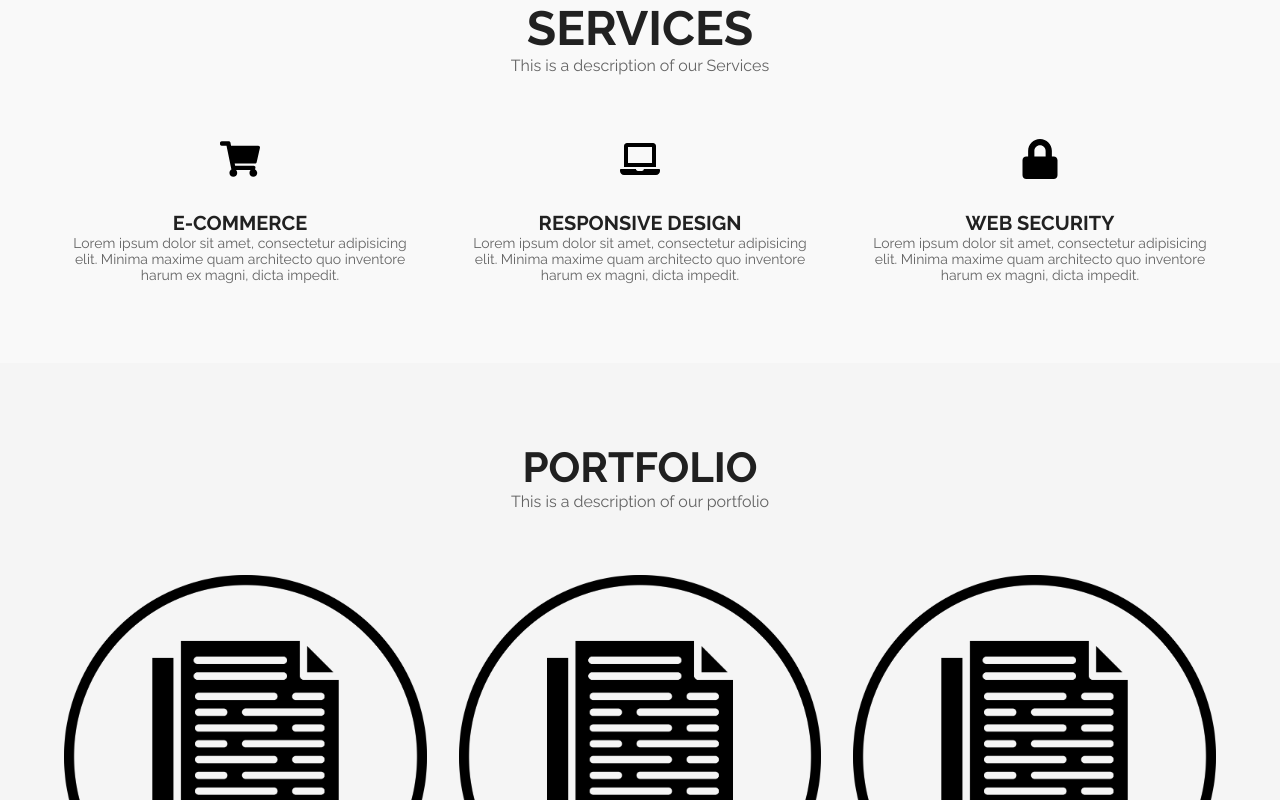
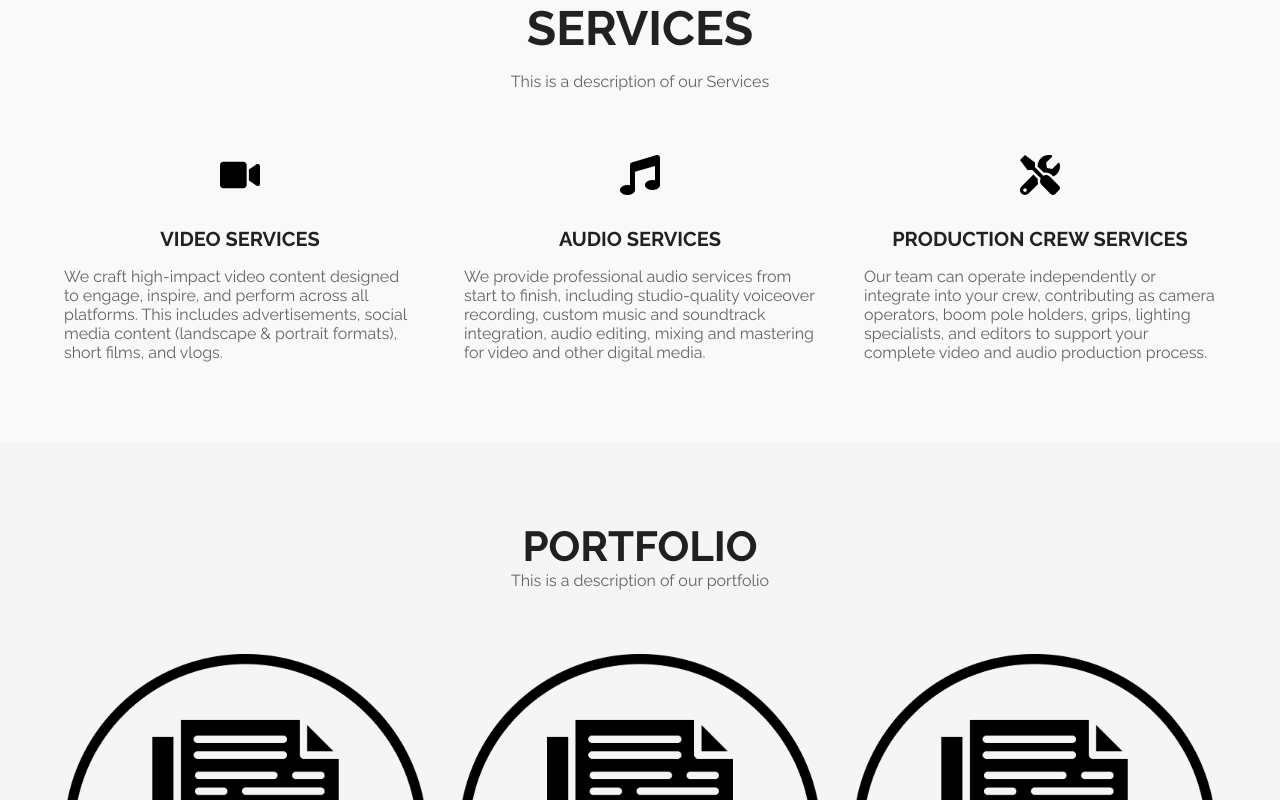
Before and after one commit to tbro-dev/bmm-site, a Next.js app: page / in a window 1280 px wide. Shown: the part 944-1744 px from the top of the page. Built offline with nearby package versions, Linux system fonts and the light colour scheme; what @mui/material-nextjs would draw is missing.

Commit message:
feat: implement contact us transition after successful receit of contact info
style: update layout and spacing in Services component

```diff
--- a/component/views/AnimatedThankYou.tsx
+++ b/component/views/AnimatedThankYou.tsx
@@ -16,7 +16,7 @@ const AnimatedThankYou: FC = () => {
                 <Container maxWidth="md">
                     <Box textAlign="center" mb={6}>
                         <Typography variant="h5" fontWeight="bold" textTransform="uppercase">
-                            Thank you!
+                            {`Thank you! We will reach out to your soon!`}
                         </Typography>
                     </Box>
                 </Container>
--- a/component/views/Contact.tsx
+++ b/component/views/Contact.tsx
@@ -50,12 +50,15 @@ const Contact: FC<ContactProps> = ({ url }) => {
       browser: userBrowser,
     };
     if (isValid) {
-      setSubmitted(true);
       let cardObject = buildAdaptiveCard(sanitizedForm);
       console.log('Form sanitized and submitted:', cardObject);
       const userEvent = new CrudClient(url);
       userEvent.create(false, cardObject)
-        .then(data => console.log('Contact event completed:', data))
+        .then(data => {
+          setSubmitted(true);
+          console.log('Contact us information submitted successfully.')
+
+        })
         .catch(err => console.error(err));
     }
   };
@@ -72,7 +75,7 @@ const Contact: FC<ContactProps> = ({ url }) => {
           message: '',
         });
         setErrors({ name: '', email: '', phone: '' });
-      }, 3000);
+      }, 10000);
     }
   }, [submitted]);
 
--- a/component/views/Services.tsx
+++ b/component/views/Services.tsx
@@ -1,7 +1,7 @@
 // Services.tsx
 import { FC } from "react";
 import { Box, Container, Grid, Typography } from "@mui/material";
-import { FaShoppingCart, FaLaptop, FaLock, FaCircle } from "react-icons/fa";
+import { FaVideo, FaMusic, FaTools } from "react-icons/fa";
 
 const servicesSection = {
   Title: 'Services',
@@ -9,33 +9,35 @@ const servicesSection = {
   CallToAction: 'Be apart of our story!'
 };
 
+
 const serviceItems = [
   {
-    title: "E-Commerce",
+    title: "Video Services",
     description:
-      "Lorem ipsum dolor sit amet, consectetur adipisicing elit. Minima maxime quam architecto quo inventore harum ex magni, dicta impedit.",
-    icon: <FaShoppingCart />,
+      "We craft high-impact video content designed to engage, inspire, and perform across all platforms. This includes advertisements, social media content (landscape & portrait formats), short films, and vlogs.",
+    icon: <FaVideo />,
   },
   {
-    title: "Responsive Design",
+    title: "Audio Services",
     description:
-      "Lorem ipsum dolor sit amet, consectetur adipisicing elit. Minima maxime quam architecto quo inventore harum ex magni, dicta impedit.",
-    icon: <FaLaptop />,
+      "We provide professional audio services from start to finish, including studio-quality voiceover recording, custom music and soundtrack integration, audio editing, mixing and mastering for video and other digital media.",
+    icon: <FaMusic />,
   },
   {
-    title: "Web Security",
+    title: "Production Crew Services",
     description:
-      "Lorem ipsum dolor sit amet, consectetur adipisicing elit. Minima maxime quam architecto quo inventore harum ex magni, dicta impedit.",
-    icon: <FaLock />,
+      "Our team can operate independently or integrate into your crew, contributing as camera operators, boom pole holders, grips, lighting specialists, and editors to support your complete video and audio production process.",
+    icon: <FaTools />,
   },
 ];
+
 
 const Services: FC = () => {
   return (
     <Box component="section" id="services" sx={{ py: 10, backgroundColor: "#f9f9f9" }}>
       <Container>
         <Box textAlign="center" mb={8}>
-          <Typography variant="h2" component="h2" sx={{ textTransform: "uppercase", fontWeight: "bold" }}>
+          <Typography variant="h2" component="h2" sx={{ textTransform: "uppercase", fontWeight: "bold", mb: 2 }}>
             {servicesSection.Title}
           </Typography>
           <Typography color="textSecondary">
@@ -64,10 +66,10 @@ const Services: FC = () => {
                   {service.icon}
                 </Box>
               </Box>
-              <Typography variant="h2" sx={{ fontWeight: "bold", mt: 2, fontSize: '1.25rem' }}>
+              <Typography variant="h2" sx={{ fontWeight: "bold", mt: 2, mb: 2, fontSize: '1.25rem' }}>
                 {service.title}
               </Typography>
-              <Typography variant="body2" color="textSecondary">
+              <Typography variant="body1" color="textSecondary" textAlign={"left"}>
                 {service.description}
               </Typography>
             </Grid>
```
